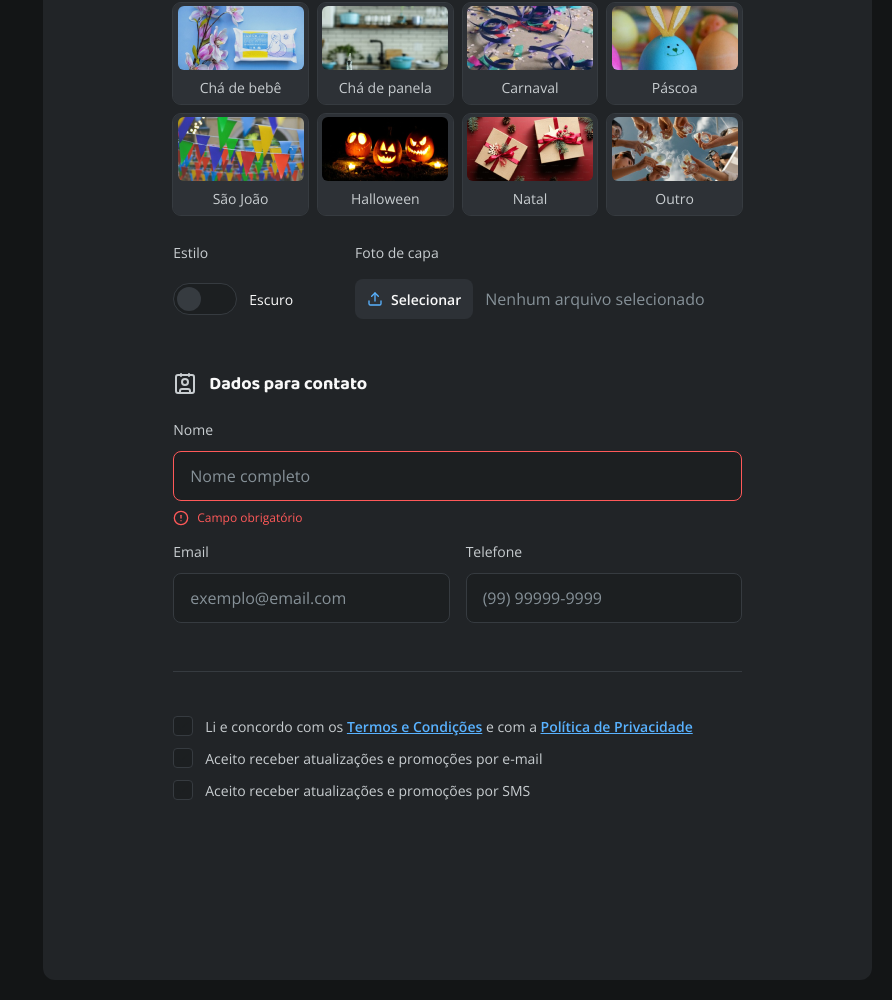
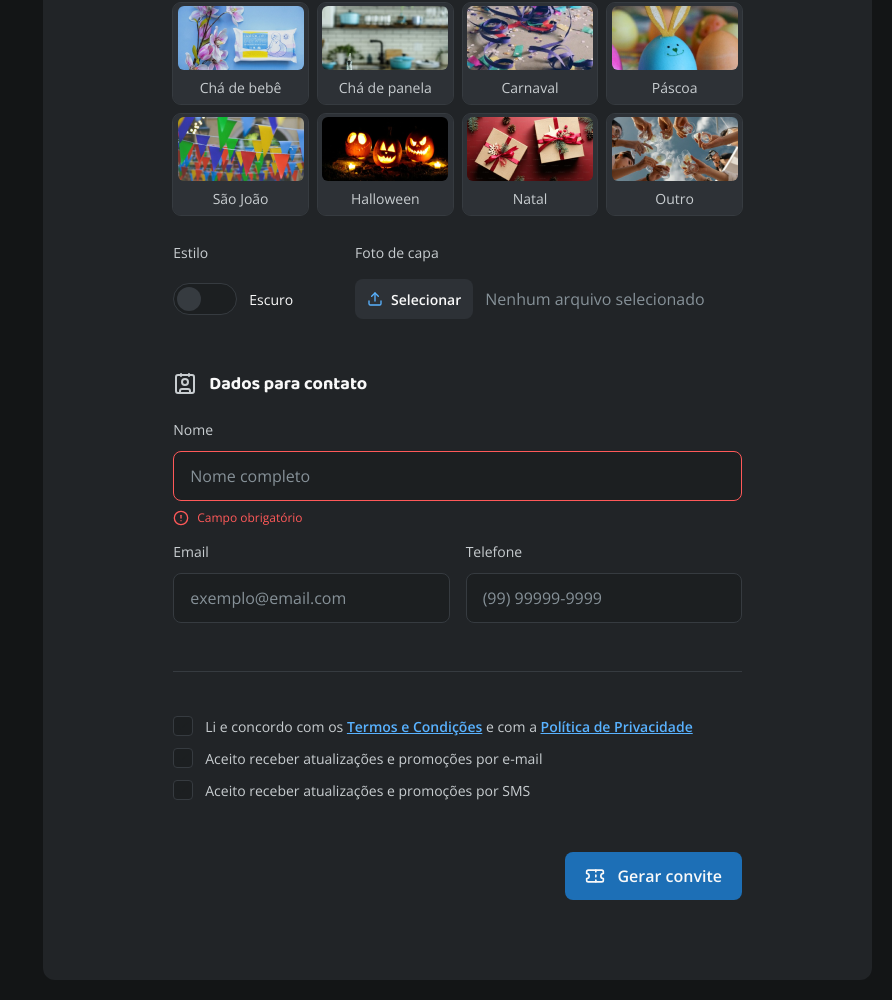
Before and after one commit to luc4svale/festivite, a plain HTML site: page index.html in a window 1280 px wide and 2037 px high. Shown: the part 1037-2037 px from the top of the page, without its empty margins (388-1280 px from the left). Drawn offline with nearby package versions, Linux system fonts and the light colour scheme.

Commit message:
finishing form

```diff
--- a/index.html
+++ b/index.html
@@ -278,12 +278,7 @@
 
           <div class="input-wrapper">
             <label for="fullname">Nome</label>
-            <input
-              type="text"
-              name="fullname" id="fullname"
-              placeholder="Nome completo"
-              required
-            >
+            <input type="text" name="fullname" id="fullname" placeholder="Nome completo" required>
             <small class="error-message">
               <i data-lucide="circle-alert" class="icon"></i>
               <span>Campo obrigatório</span>
@@ -309,7 +304,8 @@
             <label for="terms">
               <i data-lucide="check" class="icon"></i>
               <input type="checkbox" name="terms" id="terms">
-              <span>Li e concordo com os <a href="#">Termos e Condições</a> e com a <a href="#">Política de Privacidade</a></span>
+              <span>Li e concordo com os <a href="#">Termos e Condições</a> e com a <a href="#">Política de
+                  Privacidade</a></span>
             </label>
           </div>
 
@@ -330,6 +326,14 @@
           </div>
 
         </fieldset>
+
+        <div class="actions-wrapper">
+          <button>
+            <i data-lucide="ticket" class="icon"></i>
+            <span>Gerar convite</span>
+          </button>
+
+        </div>
       </form>
     </main>
   </div>
--- a/styles/aside.css
+++ b/styles/aside.css
@@ -25,7 +25,7 @@ aside {
     }
   }
 
-  & > img {
+  &>img {
     width: 100%;
     position: absolute;
     inset: 0;
--- /dev/null
+++ b/styles/fields/buttons/index.css
@@ -0,0 +1,29 @@
+form .actions-wrapper {
+  width: 100%;
+  display: flex;
+  justify-content: flex-end;
+
+  & button {
+    height: 3rem;
+    display: flex;
+    align-items: center;
+    gap: 0.75rem;
+    padding: 0.25rem 1.25rem;
+    border: none;
+    border-radius: 0.5rem;
+    font: var(--body-md);
+    font-weight: var(--semibold);
+    color: var(--text-heading);
+    background-color: var(--brand-dark);
+    cursor: pointer;
+
+    & .icon {
+      width: 1.25rem;
+      height: 1.25rem;
+    }
+
+    &:hover {
+      background-color: var(--brand-mid);
+    }
+  }
+}
--- a/styles/fields/checkbox/index.css
+++ b/styles/fields/checkbox/index.css
@@ -27,14 +27,18 @@ form .checkbox-wrapper {
       border-radius: 0.25rem;
       stroke: var(--input-base);
       background-color: var(--input-base);
+      z-index: 100;
+      cursor: pointer;
     }
 
     & span {
       font: var(--body-sm);
+      z-index: 100;
 
       & a {
         font-weight: var(--semibold);
         color: var(--brand-light);
+        cursor: pointer;
       }
     }
 
--- a/styles/fields/datetime/index.css
+++ b/styles/fields/datetime/index.css
@@ -1,8 +1,8 @@
-
 input[type="datetime-local"],
 input[type="date"] {
   text-transform: uppercase;
   font-weight: var(--regular);
+
   &::-webkit-calendar-picker-indicator {
     opacity: 0;
   }
--- a/styles/fields/general/common.css
+++ b/styles/fields/general/common.css
@@ -11,7 +11,8 @@ textarea {
   color: var(--text-heading);
   background-color: var(--input-base);
 
-  &:focus, &:focus-within {
+  &:focus,
+  &:focus-within {
     border-color: var(--brand-light);
   }
 }
--- a/styles/fields/general/placeholder.css
+++ b/styles/fields/general/placeholder.css
@@ -1,4 +1,5 @@
-input, textarea {
+input,
+textarea {
   &::placeholder {
     color: var(--input-placeholder);
   }
--- a/styles/fields/index.css
+++ b/styles/fields/index.css
@@ -4,3 +4,4 @@
 @import url(./file/index.css);
 @import url(./radio/index.css);
 @import url(./checkbox/index.css);
+@import url(./buttons/index.css);
--- a/styles/fields/radio/color-selector.css
+++ b/styles/fields/radio/color-selector.css
@@ -13,6 +13,7 @@
     border: 0.125rem solid transparent;
     border-radius: 50%;
     background-color: var(--shape-button);
+    cursor: pointer;
 
 
     label {
--- a/styles/fields/radio/image-selector.css
+++ b/styles/fields/radio/image-selector.css
@@ -14,6 +14,7 @@
     border: 1px solid transparent;
     border-radius: 0.5rem;
     background-color: var(--shape-button);
+    cursor: pointer;
 
     & img {
       width: 7.875rem;
--- a/styles/fields/radio/switch-selector.css
+++ b/styles/fields/radio/switch-selector.css
@@ -15,6 +15,7 @@
     position: relative;
     padding-block: 0.65625rem;
     border-radius: 0.25rem;
+    cursor: pointer;
 
     & .icon {
       width: 1rem;
--- a/styles/fields/radio/switch-slider.css
+++ b/styles/fields/radio/switch-slider.css
@@ -23,6 +23,7 @@
       border: 1px solid var(--input-stroke);
       border-radius: 999px;
       background-color: var(--input-base);
+      cursor: pointer;
 
       &::before {
         content: "";
@@ -50,7 +51,7 @@
       }
     }
 
-    &:not(:has(input:checked)){
+    &:not(:has(input:checked)) {
       z-index: 1;
       opacity: 0;
       transition: 0.4s;
--- a/styles/form.css
+++ b/styles/form.css
@@ -75,7 +75,9 @@ form {
     }
 
     &:has(:required:invalid) {
-      & input, textarea {
+
+      & input,
+      textarea {
         border-color: var(--danger);
       }
 
--- a/styles/global.css
+++ b/styles/global.css
@@ -71,7 +71,9 @@ body {
   overflow: hidden;
 }
 
-h1, h2, h3 {
+h1,
+h2,
+h3 {
   font: inherit;
 }
 
```
Also changed, not shown: styles/fields/file/index.css (+4 -4 lines), styles/fields/radio/index.css (line endings or trailing spaces), styles/index.css (line endings or trailing spaces), styles/utilities.css (line endings or trailing spaces).
